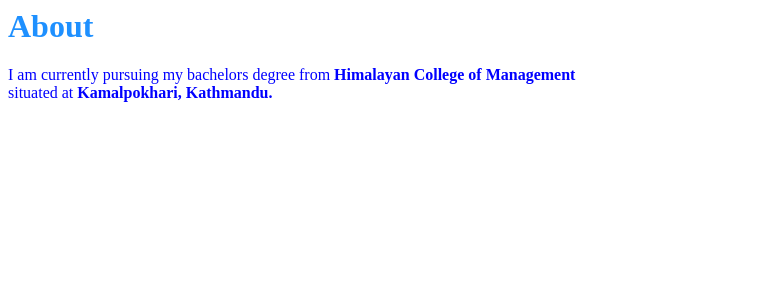
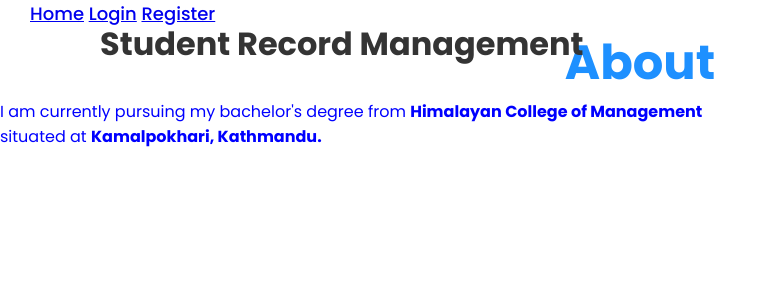
Before and after one commit to ShitalKandel/python, a Django app: template block/templates/aboutus.html in a window 1280 px wide. Shown: the top 300 px of the page, without its empty margins (0-776 px from the left). Run offline with Django 4.2, Linux system fonts and the light colour scheme; the template is opened without the code that fills it, so the values that code supplies are empty.

Commit message:
#time 30 min #comment changes on lik file

```diff
--- a/block/templates/aboutus.html
+++ b/block/templates/aboutus.html
@@ -1,4 +1,15 @@
-<body><h1 style = "color:Dodgerblue" "text-align:middle" "font-size:300%">About</h1>
-<p1 style ="color:Blue">I am currently pursuing my bachelors degree from <b>Himalayan College of Management</b>
-    <br> situated at <b>Kamalpokhari, Kathmandu.</b></br></p1>
-</body>
+{% extends 'navbar.html' %}
+
+{% block title %}About us{% endblock %}
+
+{% block main %}
+<div>
+    <h1 style="color: Dodgerblue; text-align: center; font-size: 300%;">About</h1>
+    <p style="color: Blue;">
+        I am currently pursuing my bachelor's degree from
+        <b>Himalayan College of Management</b>
+        <br>
+        situated at <b>Kamalpokhari, Kathmandu.</b>
+    </p>
+</div>
+{% endblock %}
--- a/block/templates/navbar.html
+++ b/block/templates/navbar.html
@@ -1,3 +1,4 @@
+{% load static %}
 <!DOCTYPE html>
 <html lang="en">
 
@@ -6,8 +7,7 @@
     <meta http-equiv="X-UA-Compatible" content="IE=edge">
     <meta name="viewport" content="width=device-width, initial-scale=1.0">
     <title>Navigation Bar</title>
-    {% load static %}
-    <link rel="stylesheet" href="/static/nav.css/">
+    <link rel="stylesheet" type="text/css" href="nav.css">
 </head>
 
 
@@ -20,6 +20,9 @@
         <a href=" " >Login</a>
         <a href=" ">Register</a>
     </nav>
+    <div class="container">
+        {% block main %}{% endblock %}
+    </div>
 </body>
 
 </html>
--- a/djangoProject/settings.py
+++ b/djangoProject/settings.py
@@ -123,6 +123,6 @@
 
 DEFAULT_AUTO_FIELD = 'django.db.models.BigAutoField'
 
-STATICFILES_DIRS = [os.path.join(BASE_DIR, 'static') ]
+# STATICFILES_DIRS = [os.path.join(BASE_DIR, 'static') ]
 MEDIA_URL = '/media/'
 MEDIA_ROOT = os.path.join(BASE_DIR, 'media')
```
